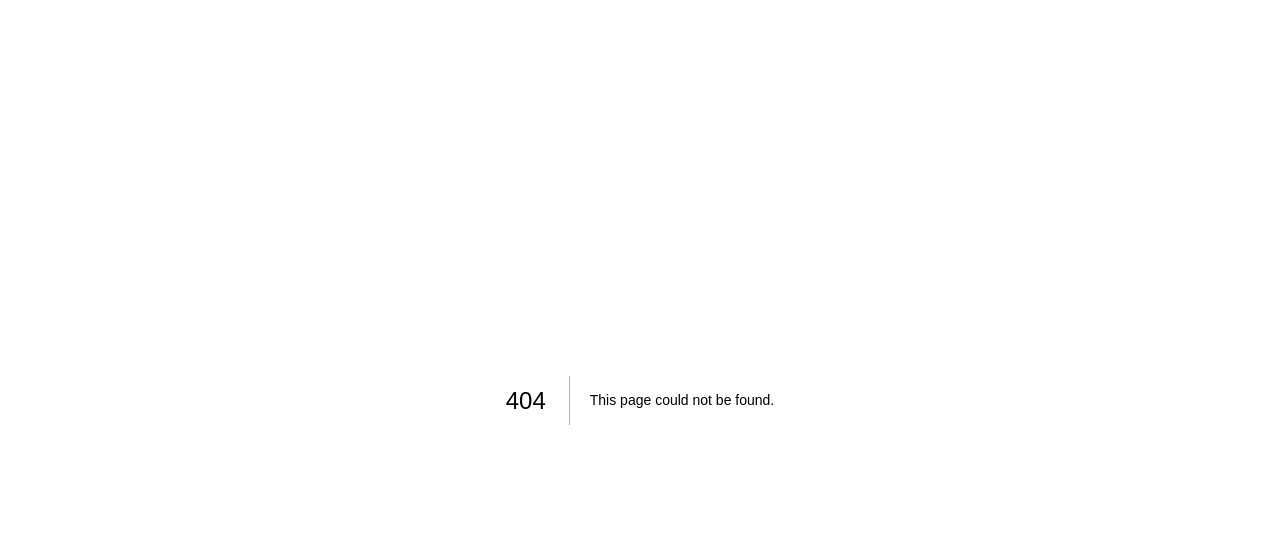
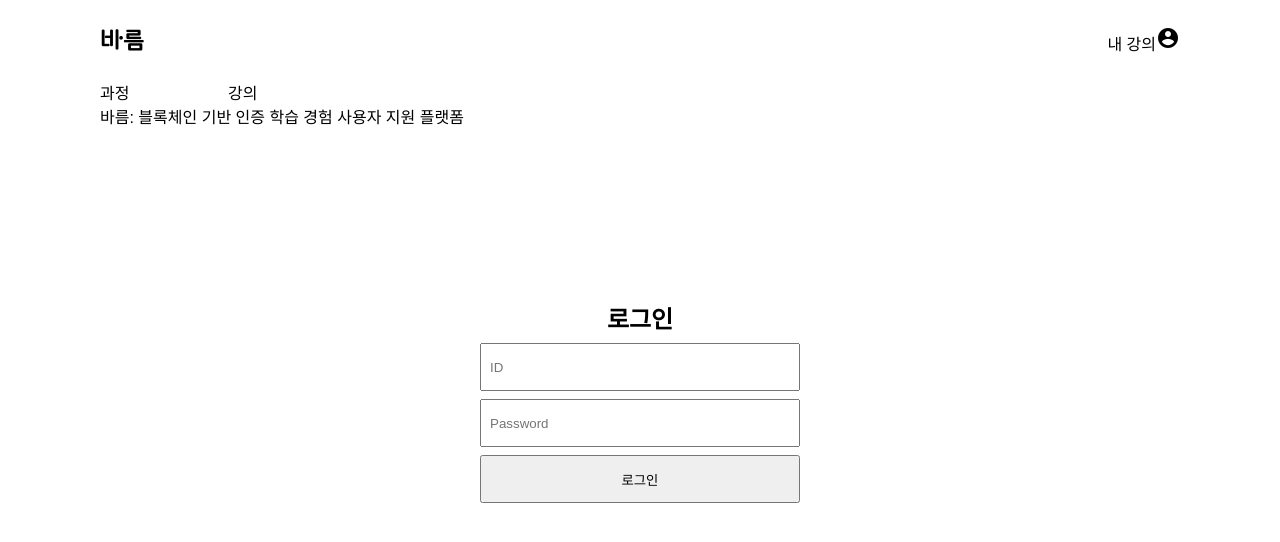
Before and after one commit to LeeSeungYun1020/Baleum, a Next.js app in the folder web/: page /users/signin in a window 1280 px wide. Before the commit this address had no page. Shown: the top 542 px of the page. Built offline with nearby package versions, Linux system fonts and the light colour scheme; a web font is replaced by a local one.

Commit message:
[Web] Add signin page

```diff
--- a/web/components/Users/SignInBox.js
+++ b/web/components/Users/SignInBox.js
@@ -6,10 +6,10 @@ const SignInBox = () => {
         <div className={styles.mainSignInBox}>
             <h2>안녕하세요?</h2>
             <div>
-                <Link href="/"><a>로그인</a></Link>
+                <Link href="/users/signin"><a>로그인</a></Link>
             </div>
             <div>
-                <Link href="/"><a>회원가입</a></Link>
+                <Link href="/users/signup"><a>회원가입</a></Link>
             </div>
         </div>
     )
--- /dev/null
+++ b/web/data/api.js
@@ -0,0 +1,7 @@
+const basic = "http://localhost:3000/"
+
+export const url = {
+    signin: basic + "users/signin",
+    signout: basic + "users/signout",
+    signup: basic + "users/signup",
+}
--- /dev/null
+++ b/web/pages/users/signin.js
@@ -0,0 +1,27 @@
+import Layout from "/components/layout";
+import styles from "/styles/Users.module.scss"
+import {url} from "/data/api"
+
+const signin = () => {
+    return (
+        <Layout signin>
+            <section className={styles.signIn}>
+                <h1>로그인</h1>
+                <form action={url.signin} method="post">
+                    <div>
+                        <input className={styles.textBox} type={"email"} id={"id"} name={"id"} required minLength={"4"}
+                               autoComplete={"email"} placeholder={"ID"}/>
+                    </div>
+                    <div>
+                        <input className={styles.textBox} type={"password"} id={"pw"} name={"pw"} required minLength={"4"}
+                               autoComplete={"password"} placeholder={"Password"}/>
+                    </div>
+                    <input type={"hidden"} name={"failureUrl"} value={"/users/signin"}/>
+                    <input className={styles.textBox} type={"submit"} value={"로그인"}/>
+                </form>
+            </section>
+        </Layout>
+    )
+}
+
+export default signin
--- a/web/styles/Users.module.scss
+++ b/web/styles/Users.module.scss
@@ -16,3 +16,22 @@
     border: solid 1px black;
   }
 }
+
+.signIn {
+  box-sizing: border-box;
+  text-align: center;
+  left: 50%;
+  width: 400px;
+  margin-left: -200px;
+  position: absolute;
+  top: 50%;
+  height: 250px;
+  margin-top: -100px;
+}
+
+.textBox {
+  width: 320px;
+  height: 48px;
+  padding: 8px;
+  margin-top: 8px;
+}
```
